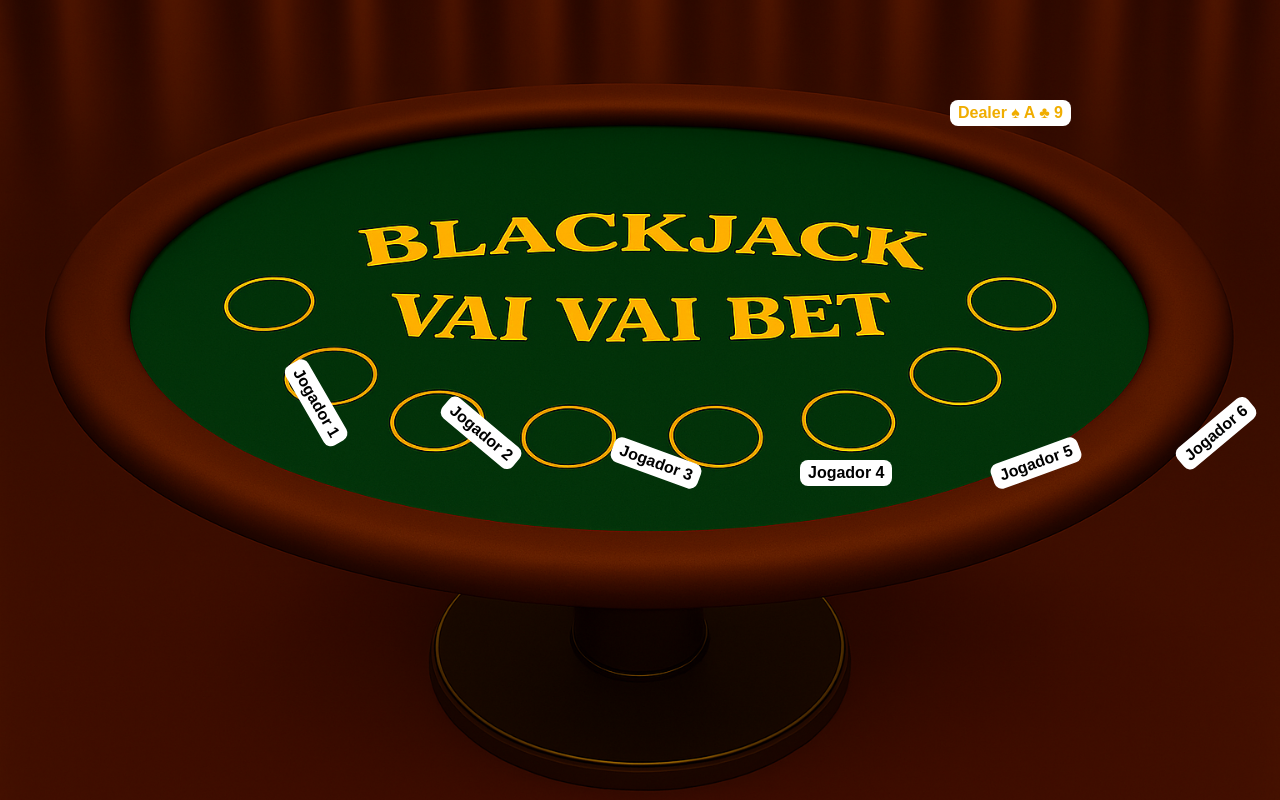
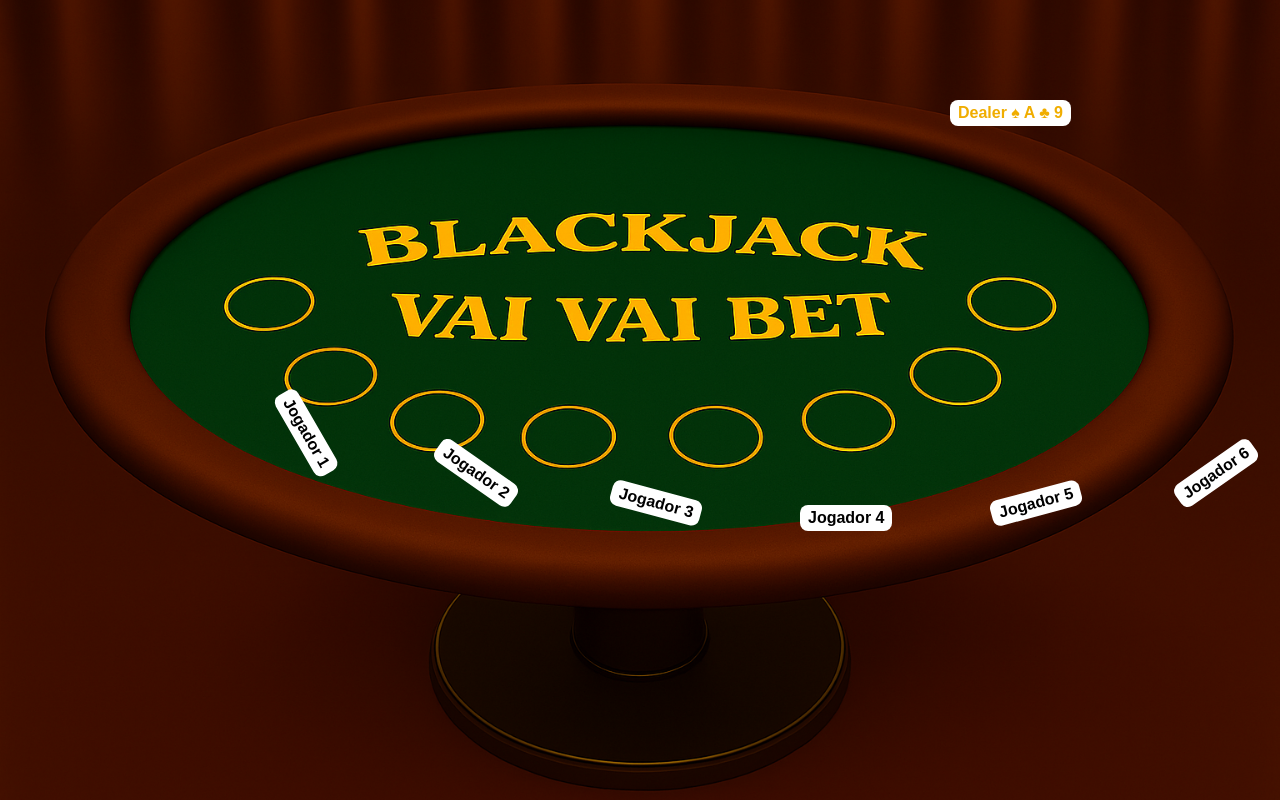
Before and after one commit to blinbingo/kombi, a Next.js app: page /blackjack in a window 1280 px wide. Built offline with nearby package versions, Linux system fonts and the light colour scheme.

Commit message:
Update index.js

```diff
--- a/pages/blackjack/index.js
+++ b/pages/blackjack/index.js
@@ -37,15 +37,15 @@ export default function MesaBlackjack() {
         Dealer ♠ A ♣ 9
       </div>
 
-      {/* Jogadores com texto ajustado abaixo dos círculos */}
-      <JogadorMesa top={390} left={270} rotate={60} nome="Jogador 1" />
-      <JogadorMesa top={420} left={435} rotate={40} nome="Jogador 2" />
-      <JogadorMesa top={450} left={610} rotate={20} nome="Jogador 3" />
-      <JogadorMesa top={460} left={800} rotate={0} nome="Jogador 4" />
-      <JogadorMesa top={450} left={990} rotate={-20} nome="Jogador 5" />
-      <JogadorMesa top={420} left={1170} rotate={-40} nome="Jogador 6" />
-      <JogadorMesa top={390} left={1340} rotate={-60} nome="Jogador 7" />
-      <JogadorMesa top={350} left={1470} rotate={-80} nome="Jogador 8" />
+      {/* Jogadores posicionados com mais precisão abaixo dos círculos */}
+      <JogadorMesa top={420} left={260} rotate={60} nome="Jogador 1" />
+      <JogadorMesa top={460} left={430} rotate={35} nome="Jogador 2" />
+      <JogadorMesa top={490} left={610} rotate={15} nome="Jogador 3" />
+      <JogadorMesa top={505} left={800} rotate={0} nome="Jogador 4" />
+      <JogadorMesa top={490} left={990} rotate={-15} nome="Jogador 5" />
+      <JogadorMesa top={460} left={1170} rotate={-35} nome="Jogador 6" />
+      <JogadorMesa top={420} left={1340} rotate={-60} nome="Jogador 7" />
+      <JogadorMesa top={370} left={1465} rotate={-75} nome="Jogador 8" />
     </div>
   );
 }
```
